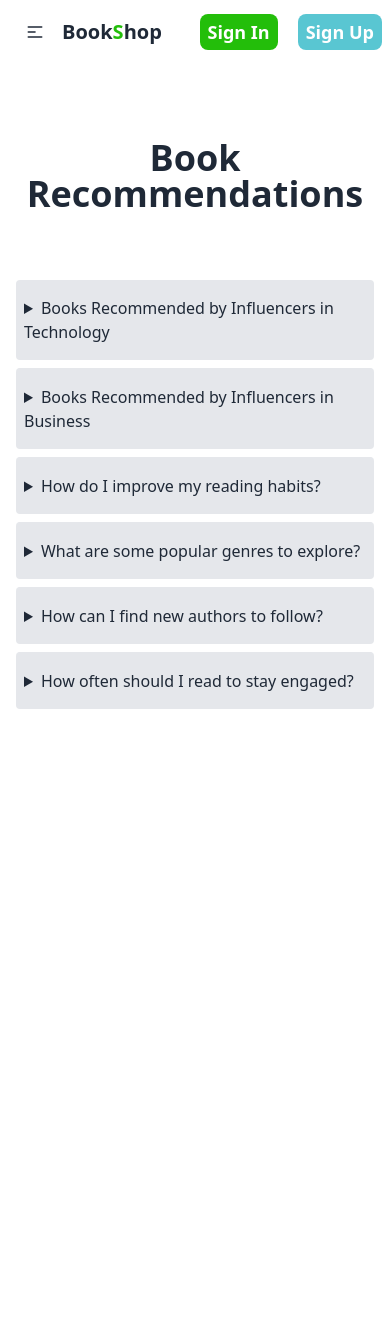
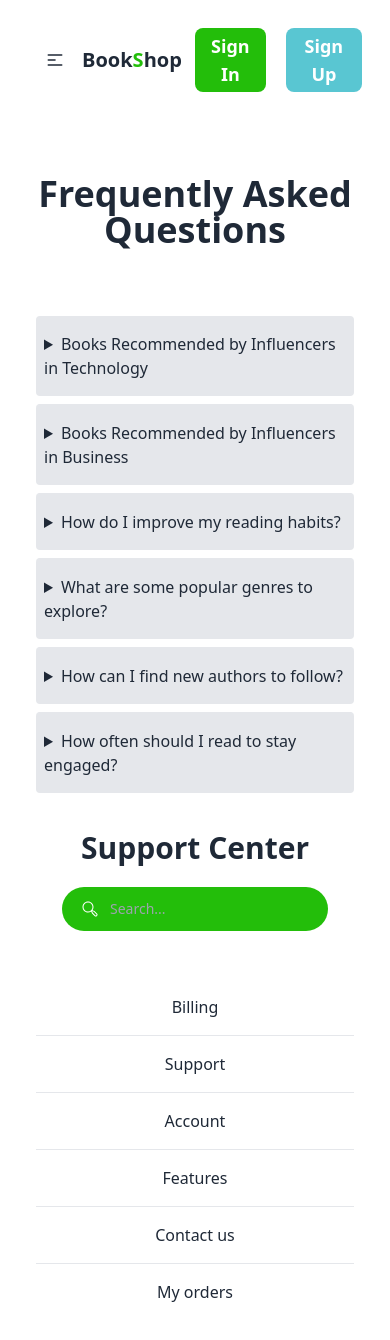
Before and after one commit to Sajjadhosenshohan/book-vibe, a React (Vite) app: page /faq in a window 390 px wide. Shown: the top 1340 px of the page. Before the commit the page ends 844 px from the top, so only its background shows below. Built offline with nearby package versions, Linux system fonts and the light colour scheme.

Commit message:
fixed responsive issue for Read and wishList container

```diff
--- a/src/Layout/MainLayout.jsx
+++ b/src/Layout/MainLayout.jsx
@@ -5,7 +5,7 @@ import Nav from "../Pages/Nav";
 const MainLayout = () => {
 
     return (
-        <div className="max-w-[1170px] mx-auto">
+        <div className="max-w-[1170px] mx-auto p-5">
 
             <Nav></Nav>
             <div className="mt-10 p-0">
--- a/src/Pages/Faq.jsx
+++ b/src/Pages/Faq.jsx
@@ -5,7 +5,7 @@ const Faq = () => {
 			<section className="dark:bg-gray-100 dark:text-gray-800">
 				<div className="container flex flex-col justify-center p-4 mx-auto md:p-8">
 
-		<h2 className="mb-12 text-4xl font-bold leading-none text-center sm:text-5xl py-5 ">Book Recommendations</h2>
+					<h2 className="mb-12 text-4xl font-bold leading-none text-center sm:text-5xl py-5 ">Frequently Asked Questions</h2>
 					<div className="flex flex-col divide-y sm:px-8 lg:px-12 xl:px-32 dark:divide-gray-300 ">
 						<details className="bg-gray-200 mb-2 p-2 rounded">
 							<summary className="py-2 outline-none cursor-pointer focus:underline">Books Recommended by Influencers in Technology</summary>
@@ -53,6 +53,39 @@ const Faq = () => {
 				</div>
 			</section>
 
+			{/* help center */}
+			<section className="dark:bg-gray-100 dark:text-gray-800">
+				<div className="container flex flex-col items-center p-4 mx-auto md:p-8">
+					<h1 className="text-3xl font-bold leading-none text-center sm:text-4xl">Support Center</h1>
+					<div className="relative mt-6 mb-12 text-white text-center">
+						<span className="absolute inset-y-0 flex items-center pl-4 mx-auto">
+							<button type="submit" title="Search" className="p-1 focus:outline-none focus:ring">
+								<svg fill="currentColor" viewBox="0 0 512 512" className="w-4 h-4 dark:text-gray-800">
+									<path d="M479.6,399.716l-81.084-81.084-62.368-25.767A175.014,175.014,0,0,0,368,192c0-97.047-78.953-176-176-176S16,94.953,16,192,94.953,368,192,368a175.034,175.034,0,0,0,101.619-32.377l25.7,62.2L400.4,478.911a56,56,0,1,0,79.2-79.195ZM48,192c0-79.4,64.6-144,144-144s144,64.6,144,144S271.4,336,192,336,48,271.4,48,192ZM456.971,456.284a24.028,24.028,0,0,1-33.942,0l-76.572-76.572-23.894-57.835L380.4,345.771l76.573,76.572A24.028,24.028,0,0,1,456.971,456.284Z"></path>
+								</svg>
+							</button>
+						</span>
+						<input type="search" name="Search" placeholder="Search..." className="w-full py-3 pl-12 text-sm rounded-full sm:w-96 focus:outline-none dark:bg-gray-100 dark:text-gray-800 focus:dark:bg-gray-50 bg-[#23BE0A] p-4"/>
+					</div>
+					<div className="flex flex-col w-full divide-y sm:flex-row sm:divide-y-0 sm:divide-x sm:px-8 lg:px-12 xl:px-32 dark:divide-gray-300">
+						<div className="flex flex-col w-full divide-y dark:divide-gray-300">
+							<a rel="noopener noreferrer" href="#" className="flex items-center justify-center p-4 sm:py-8 lg:py-12">Billing</a>
+							<a rel="noopener noreferrer" href="#" className="flex items-center justify-center p-4 sm:py-8 lg:py-12">Support</a>
+							<a rel="noopener noreferrer" href="#" className="flex items-center justify-center p-4 sm:py-8 lg:py-12">Account</a>
+						</div>
+						<div className="flex flex-col w-full divide-y dark:divide-gray-300">
+							<a rel="noopener noreferrer" href="#" className="flex items-center justify-center p-4 sm:py-8 lg:py-12">Features</a>
+							<a rel="noopener noreferrer" href="#" className="flex items-center justify-center p-4 sm:py-8 lg:py-12">Contact us</a>
+							<a rel="noopener noreferrer" href="#" className="flex items-center justify-center p-4 sm:py-8 lg:py-12">My orders</a>
+						</div>
+						<div className="hidden w-full divide-y sm:flex-col sm:flex dark:divide-gray-300">
+							<a rel="noopener noreferrer" href="#" className="flex items-center justify-center p-4 sm:py-8 lg:py-12">Enterprise</a>
+							<a rel="noopener noreferrer" href="#" className="flex items-center justify-center p-4 sm:py-8 lg:py-12">Privacy</a>
+							<a rel="noopener noreferrer" href="#" className="flex items-center justify-center p-4 sm:py-8 lg:py-12">Developers</a>
+						</div>
+					</div>
+				</div>
+			</section>
 		</div>
 	);
 };
--- a/src/components/NewContainer.jsx
+++ b/src/components/NewContainer.jsx
@@ -23,15 +23,15 @@ const NewContainer = () => {
     }
 
     return (
-        <div className=" flex gap-12">
+        <div className=" flex  justify-center items-center flex-col  lg:justify-start lg:items-start lg:flex-row gap-12   lg:text-left">
             {/* img */}
 
-            <div className="flex rounded-lg w-1/2 bg-[#1313130D] items-center justify-center">
+            <div className="flex lg:h-[514px] h-[350px] rounded-lg w-1/2 bg-[#1313130D] items-center justify-center">
                 <img  src={image} alt="" />
             </div>
             {/* text */}
 
-            <div className="w-1/2 space-y-6">
+            <div className="w-full space-y-6">
                 {/* title & author */}
                 <div>
                     <h2 className="text-4xl font-bold">{bookName}</h2>
```
Lines whose indentation alone changed are shown as unchanged.
